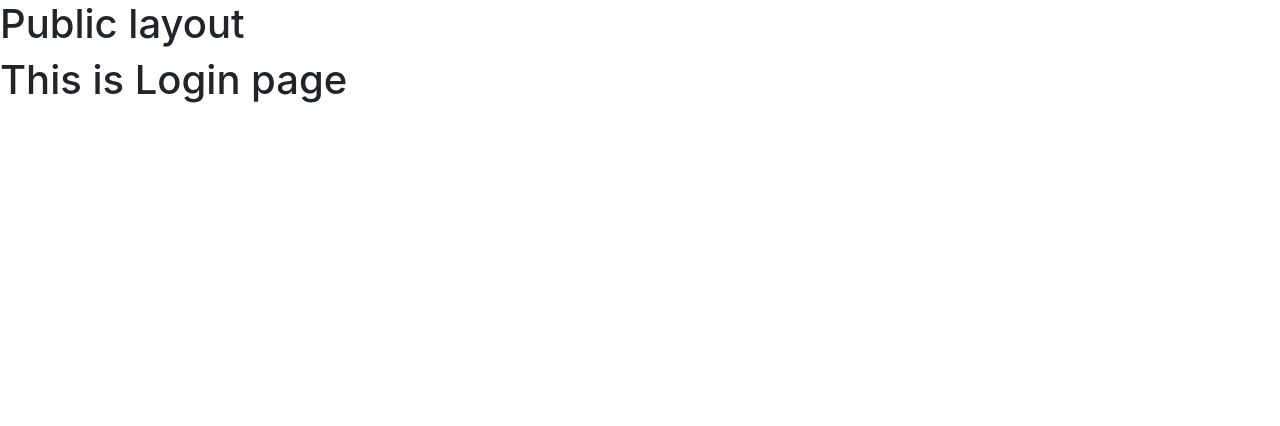
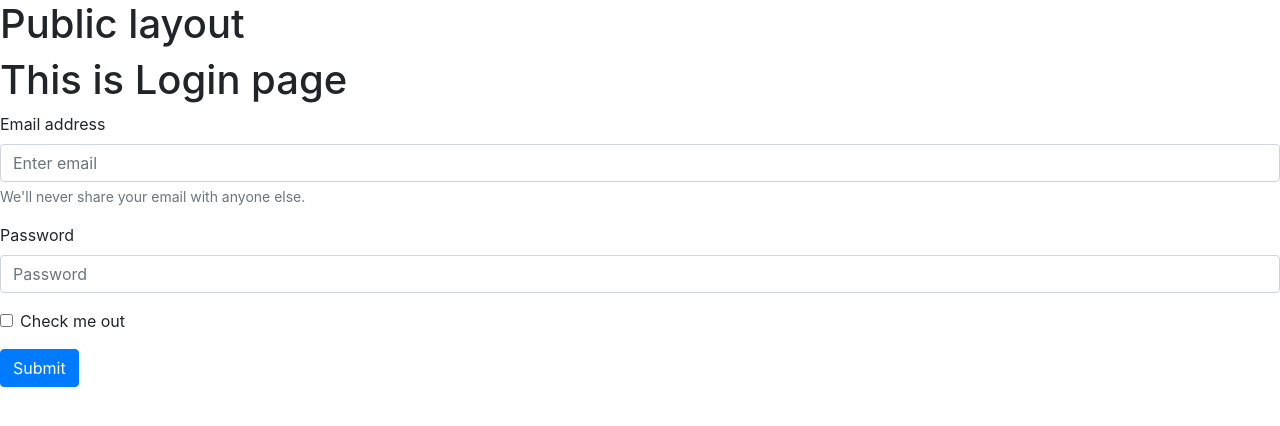
Before and after one commit to longtuan96/W6Weekly-Social-Blog-App, a React (Create React App) app: page /login in a window 1280 px wide. Shown: the top 426 px of the page. Built offline with nearby package versions, Linux system fonts and the light colour scheme.

Commit message:
finished log in. register  function

```diff
--- a/src/containers/Routes/ProtectedRoute.js
+++ b/src/containers/Routes/ProtectedRoute.js
@@ -1,9 +1,14 @@
 import React from "react";
+import { useSelector } from "react-redux";
 
 import { Route, Redirect } from "react-router-dom";
 
 const ProtectedRoute = ({ ...rest }) => {
-  const isAuthenticated = true;
+  let isAuthenticated = false;
+  let getToken = localStorage.getItem("accessToken");
+  if (getToken) {
+    isAuthenticated = true;
+  }
   if (isAuthenticated) return <Route {...rest} />;
   return <Redirect to="/login" />;
 };
--- a/src/containers/pages/Homepage.js
+++ b/src/containers/pages/Homepage.js
@@ -1,4 +1,5 @@
 import React from "react";
+import { useDispatch } from "react-redux";
 
 const Homepage = () => {
   return (
--- a/src/containers/pages/Loginpage.js
+++ b/src/containers/pages/Loginpage.js
@@ -1,9 +1,68 @@
-import React from "react";
+import React, { useEffect, useState } from "react";
+import { Form, Button } from "react-bootstrap";
+import { useDispatch, useSelector } from "react-redux";
+import { useHistory } from "react-router";
+import { authActions } from "../../redux/actions/auth.action";
 
 const Loginpage = () => {
+  const history = useHistory();
+  const [formData, setFormData] = useState({
+    email: "",
+    password: "",
+  });
+  const redirectTo = useSelector((state) => state.route.redirectTo);
+
+  const dispatch = useDispatch();
+
+  const handleChange = (e) => {
+    setFormData({ ...formData, [e.target.name]: e.target.value });
+  };
+  const handleSubmit = (e) => {
+    e.preventDefault();
+    const { email, password } = formData;
+    dispatch(authActions.loginUser({ email, password }));
+  };
+
+  useEffect(() => {
+    if (redirectTo) {
+      history.push("/");
+    }
+  }, [redirectTo]);
+
   return (
     <div>
       <h1>This is Login page</h1>
+
+      <Form onSubmit={handleSubmit}>
+        <Form.Group controlId="formBasicEmail">
+          <Form.Label>Email address</Form.Label>
+          <Form.Control
+            type="email"
+            placeholder="Enter email"
+            name="email"
+            onChange={handleChange}
+          />
+          <Form.Text className="text-muted">
+            We'll never share your email with anyone else.
+          </Form.Text>
+        </Form.Group>
+
+        <Form.Group controlId="formBasicPassword">
+          <Form.Label>Password</Form.Label>
+          <Form.Control
+            type="password"
+            placeholder="Password"
+            name="password"
+            onChange={handleChange}
+          />
+        </Form.Group>
+        <Form.Group controlId="formBasicCheckbox">
+          <Form.Check type="checkbox" label="Check me out" />
+        </Form.Group>
+        <Button variant="primary" type="submit">
+          Submit
+        </Button>
+      </Form>
     </div>
   );
 };
--- a/src/redux/actions/auth.action.js
+++ b/src/redux/actions/auth.action.js
@@ -15,4 +15,20 @@ const registerUser = (data) => async (dispatch) => {
   }
 };
 
-export const authActions = { registerUser };
+const loginUser = (data) => async (dispatch) => {
+  try {
+    dispatch({ type: "LOGIN_REQUEST_START", payload: null });
+    const res = await api.post("/auth/login", data);
+    console.log("Log in: ", res);
+    localStorage.setItem("accessToken", res.data.data.accessToken);
+    localStorage.setItem("isAuthenticated", true);
+    dispatch(routeActions.redirect("/"));
+
+    dispatch({ type: "LOGIN_REQUEST_SUCCESS", payload: null });
+  } catch (err) {
+    dispatch({ type: "LOGIN_REQUEST_FAIL", payload: null });
+    console.log(err.message);
+  }
+};
+
+export const authActions = { registerUser, loginUser };
--- a/src/redux/api.js
+++ b/src/redux/api.js
@@ -1,5 +1,4 @@
 import axios from "axios";
-import { toast } from "react-toastify";
 
 const api = axios.create({
   baseURL: process.env.REACT_APP_BACKEND_API + "/api",
@@ -32,7 +31,7 @@ api.interceptors.response.use(
     let errorMsg = error.message || "";
     if (error.errors && error.errors.message)
       errorMsg = errorMsg + ": " + error.errors.message;
-    toast.error(errorMsg);
+
     return Promise.reject(error);
   }
 );
--- a/src/redux/reducers/authReducer.js
+++ b/src/redux/reducers/authReducer.js
@@ -1,5 +1,6 @@
 const initialState = {
   loading: false,
+  isAuthenticated: false,
 };
 
 const authReducer = (state = initialState, action) => {
@@ -10,11 +11,26 @@ const authReducer = (state = initialState, action) => {
       break;
     case "REGISTER_REQUEST_SUCCESS":
       state.loading = false;
-      console.log("success!!!");
+      console.log(" register success!!!");
       break;
     case "REGISTER_REQUEST_FAIL":
       state.loading = false;
       // set the error messange
+      break;
+
+    case "LOGIN_REQUEST_START":
+      state.loading = true;
+      break;
+    case "LOGIN_REQUEST_SUCCESS":
+      state.loading = false;
+      state.isAuthenticated = true;
+      console.log("log in success!!!");
+      break;
+    case "LOGIN_REQUEST_FAIL":
+      state.loading = false;
+      // set the error messange
+      break;
+    default:
       break;
   }
   return { ...state };
--- a/src/redux/reducers/routeReducer.js
+++ b/src/redux/reducers/routeReducer.js
@@ -11,6 +11,8 @@ const routeReducer = (state = initialState, action) => {
     case "REMOVE_REDIRECT_TO":
       state.redirectTo = null;
       break;
+    default:
+      break;
   }
   return { ...state };
 };
```
Also changed, not shown: 1 other file (tests, documents, lock files or other folders).
